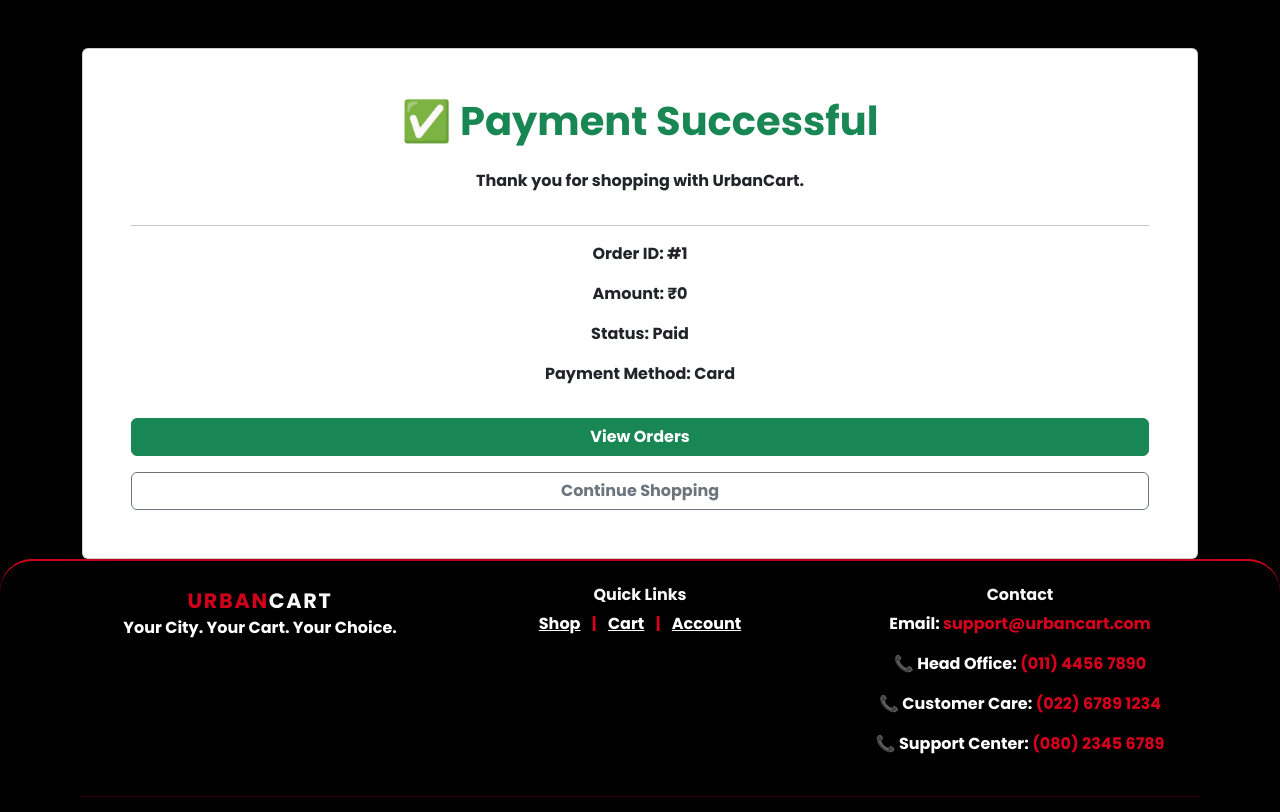
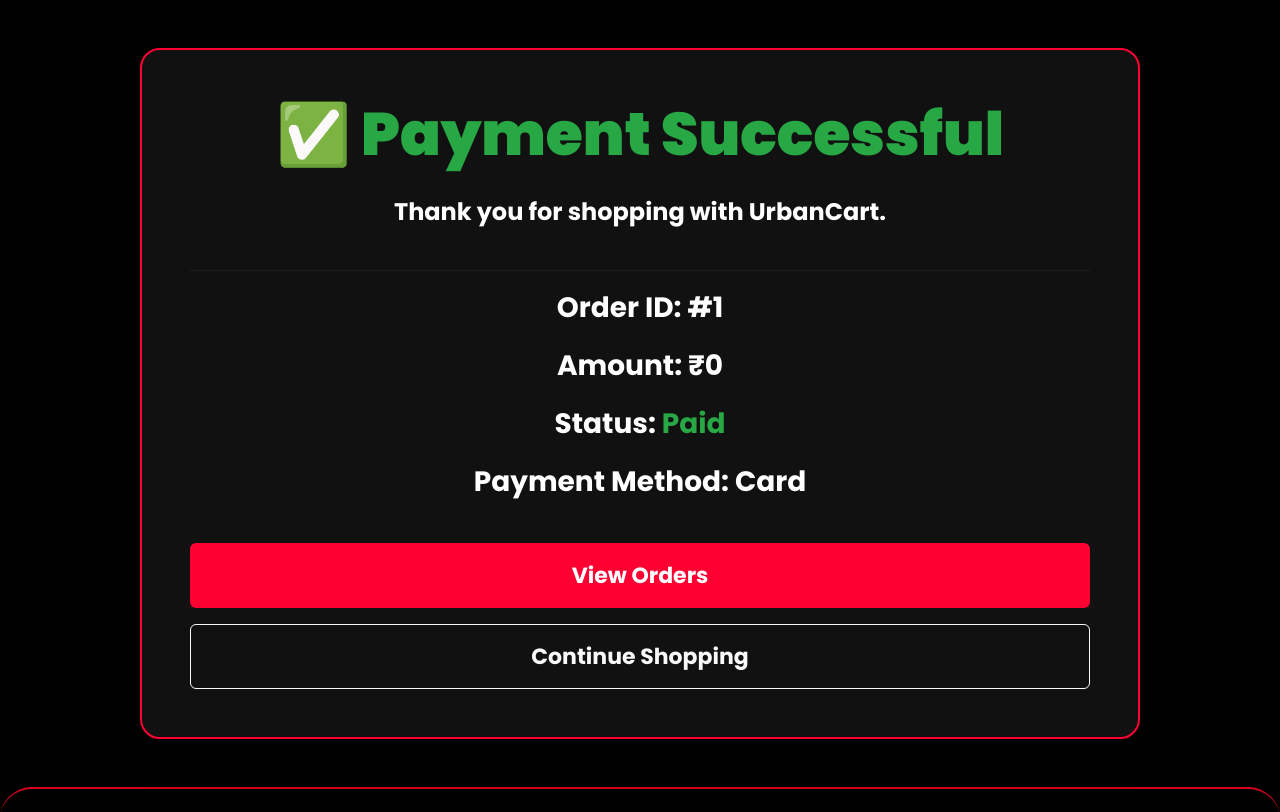
Before and after one commit to arunkboby/Urban-Cart, a Django app: page /payment-success/ in a window 1280 px wide. Shown: the part 84-896 px from the top of the page. Run offline with Django 5.2, Linux system fonts and the light colour scheme; the visitor is signed in with stand-in values (Sample User, id 1); data comes from the database, SQL or seed files in the repository; data that the repository does not hold is empty; some libraries are stand-ins or nearby versions.

Commit message:
Update payment success page design

```diff
--- a/app/templates/payment_success.html
+++ b/app/templates/payment_success.html
@@ -4,27 +4,75 @@
 
 {% block content %}
 
-<div class="container text-center mt-5">
-    <div class="card shadow-lg p-5">
+<div class="container mt-5 mb-5">
+    <div class="card shadow-lg p-5"
+         style="
+            background:#111111;
+            border:2px solid #ff0033;
+            border-radius:20px;
+            color:white;
+            max-width:1000px;
+            margin:auto;
+         ">
 
-        <h1 class="text-success">✅ Payment Successful</h1>
+        <h1 class="text-center mb-4"
+            style="
+                color:#28a745;
+                font-size:60px;
+                font-weight:800;
+            ">
+            ✅ Payment Successful
+        </h1>
 
-        <p class="mt-3">
-            Thank you for shopping with UrbanCart.
+        <p class="text-center mb-4"
+           style="
+                font-size:24px;
+                color:#ffffff;
+           ">
+            Thank you for shopping with <strong>UrbanCart</strong>.
         </p>
 
-        <hr>
+        <hr style="border-color:#444;">
 
-        <p><strong>Order ID:</strong> #{{ order.id }}</p>
-        <p><strong>Amount:</strong> ₹{{ order.totalamount }}</p>
-        <p><strong>Status:</strong> Paid</p>
-        <p><strong>Payment Method:</strong> Card</p>
+        <div class="text-center">
 
-        <a href="{% url 'displayorder' %}" class="btn btn-success mt-3">
+            <p style="font-size:28px;">
+                <strong>Order ID:</strong> #{{ order.id }}
+            </p>
+
+            <p style="font-size:28px;">
+                <strong>Amount:</strong> ₹{{ order.totalamount }}
+            </p>
+
+            <p style="font-size:28px;">
+                <strong>Status:</strong>
+                <span style="color:#28a745;">Paid</span>
+            </p>
+
+            <p style="font-size:28px;">
+                <strong>Payment Method:</strong> Card
+            </p>
+
+        </div>
+
+        <a href="{% url 'displayorder' %}"
+           class="btn mt-4"
+           style="
+                background:#ff0033;
+                color:white;
+                font-size:22px;
+                padding:15px;
+                font-weight:bold;
+           ">
             View Orders
         </a>
 
-        <a href="{% url 'home' %}" class="btn btn-outline-secondary mt-3">
+        <a href="{% url 'home' %}"
+           class="btn btn-outline-light mt-3"
+           style="
+                font-size:22px;
+                padding:15px;
+           ">
             Continue Shopping
         </a>
 
```
